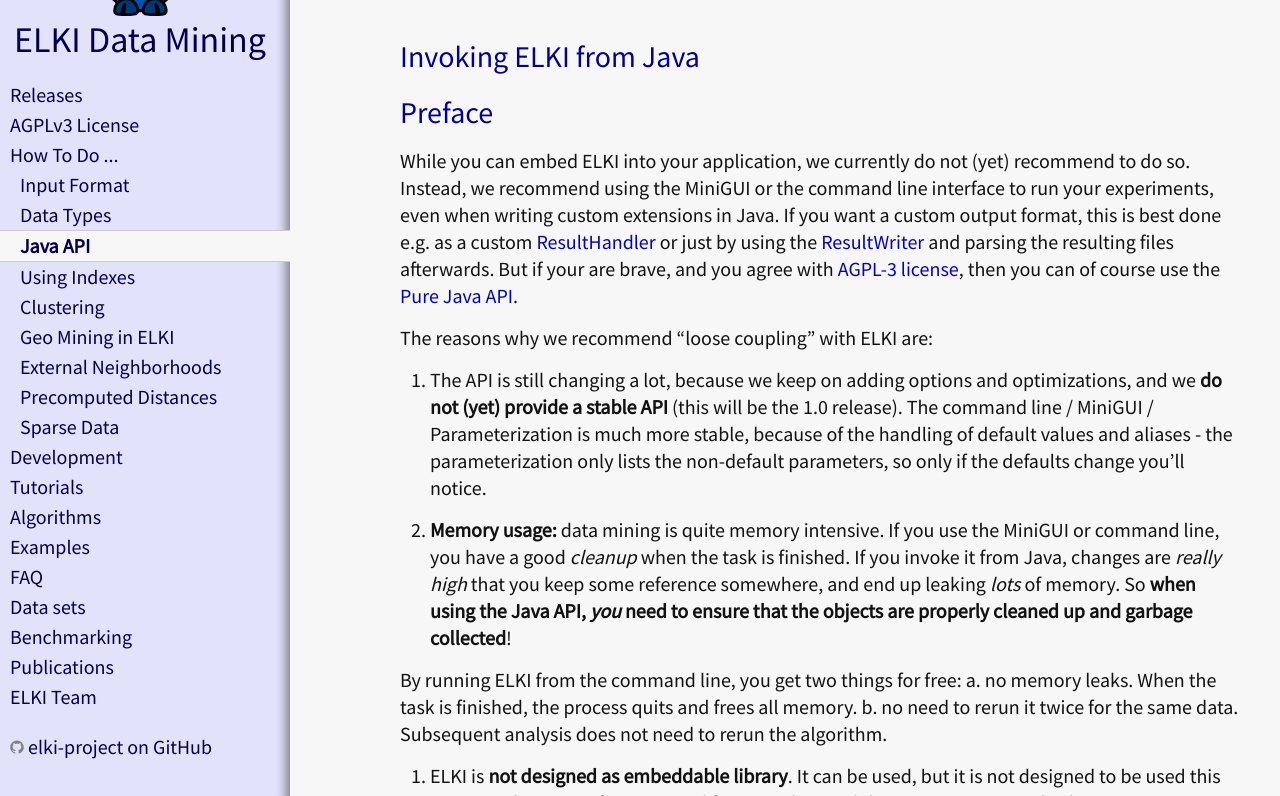
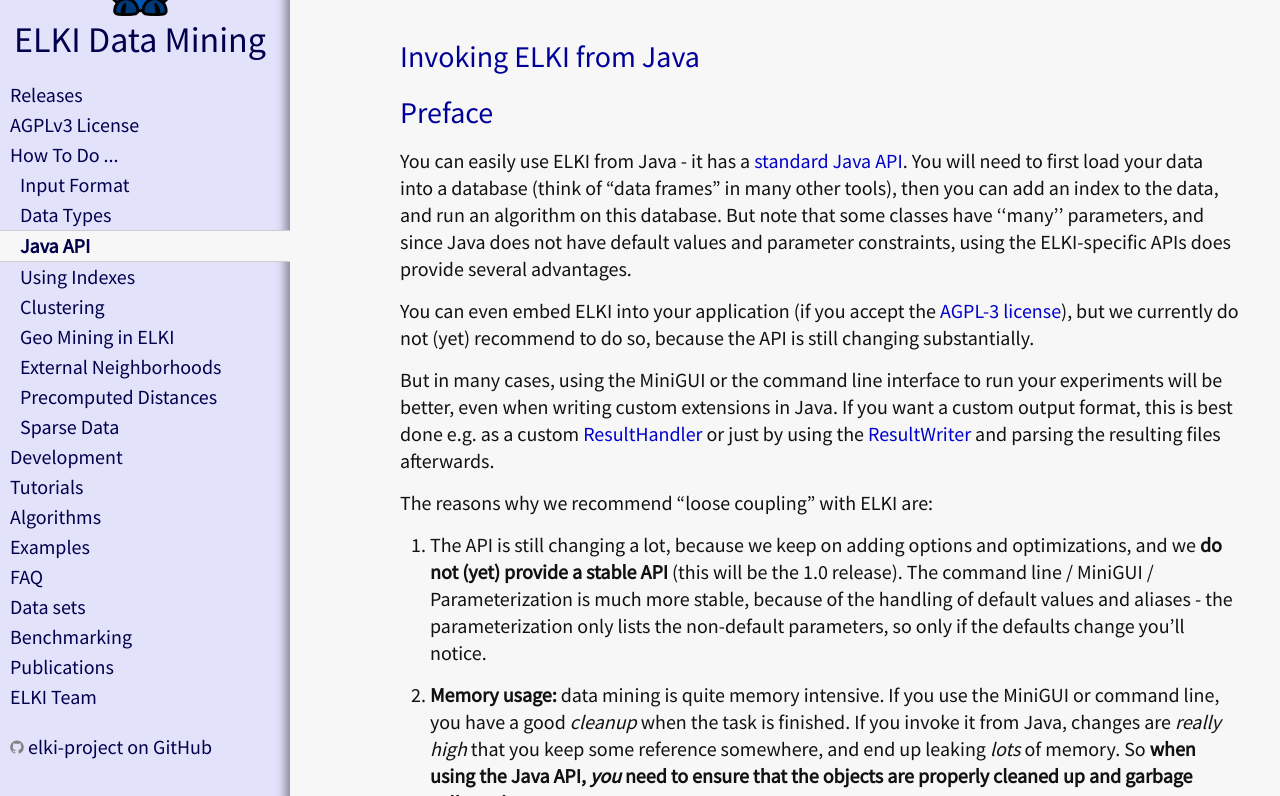
Before and after one commit to elki-project/elki-project.github.io, a Jekyll site: the page built from howto/java_api.md, in a window 1280 px wide and 900 px high, cut to the strip 104-900 px from the top of the window. Built offline with Jekyll 4.4.1, drawn with Linux system fonts in a browser that asks for light colours.

Commit message:
Reword, as it is not as bad to use Java API as it sounds.

```diff
--- a/howto/java_api.md
+++ b/howto/java_api.md
@@ -13,7 +13,11 @@
 Preface
 -------
 
-While you can embed ELKI into your application, we currently do not (yet) recommend to do so. Instead, we recommend using the MiniGUI or the command line interface to run your experiments, even when writing custom extensions in Java. If you want a custom output format, this is best done e.g. as a custom [ResultHandler](/releases/current/doc/de/lmu/ifi/dbs/elki/result/ResultHandler.html) or just by using the [ResultWriter](/releases/current/doc/de/lmu/ifi/dbs/elki/result/ResultWriter.html) and parsing the resulting files afterwards. But if your are brave, and you agree with [AGPL-3 license](/license), then you can of course use the [Pure Java API](#PureJavaAPI).
+You can easily use ELKI from Java - it has a [standard Java API](#PureJavaAPI). You will need to first load your data into a database (think of "data frames" in many other tools), then you can add an index to the data, and run an algorithm on this database. But note that some classes have ''many'' parameters, and since Java does not have default values and parameter constraints, using the ELKI-specific APIs does provide several advantages.
+
+You can even embed ELKI into your application (if you accept the [AGPL-3 license](/license)), but we currently do not (yet) recommend to do so, because the API is still changing substantially.
+
+But in many cases, using the MiniGUI or the command line interface to run your experiments will be better, even when writing custom extensions in Java. If you want a custom output format, this is best done e.g. as a custom [ResultHandler](/releases/current/doc/de/lmu/ifi/dbs/elki/result/ResultHandler.html) or just by using the [ResultWriter](/releases/current/doc/de/lmu/ifi/dbs/elki/result/ResultWriter.html) and parsing the resulting files afterwards.
 
 The reasons why we recommend "loose coupling" with ELKI are:
 
```
Also changed, not shown: other parts of howto/java_api.md (+4 -4 lines).
